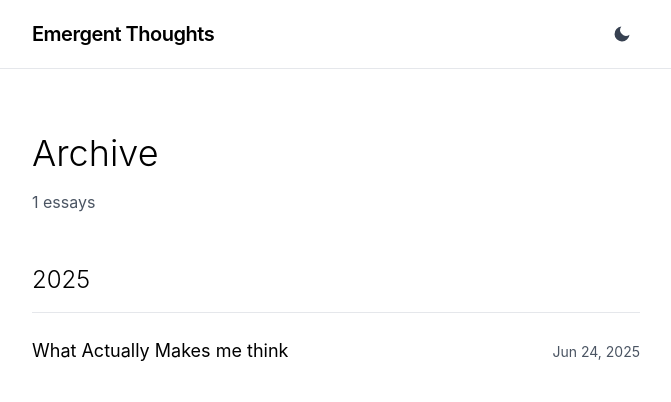
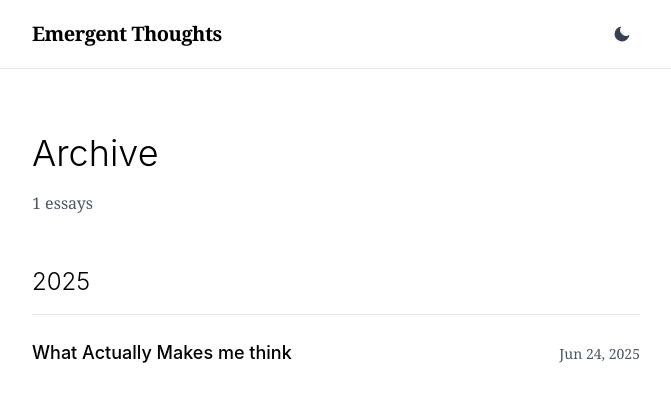
Before and after one commit to SanketAdk/Emergent-Blog-, a Next.js app: page /archive in a window 1280 px wide. Shown: the top 402 px of the page, without its empty margins (304-975 px from the left). Built offline with nearby package versions, Linux system fonts and the light colour scheme.

Commit message:
Update globals.css

```diff
--- a/app/globals.css
+++ b/app/globals.css
@@ -1,6 +1,8 @@
 @tailwind base;
 @tailwind components;
 @tailwind utilities;
+
+@import url('https://fonts.googleapis.com/css2?family=Crimson+Text:ital@0;1&family=Source+Sans+3:wght@400;500;600&display=swap');
 
 * {
   margin: 0;
@@ -10,12 +12,29 @@
 
 html {
   scroll-behavior: smooth;
+  background-color: #ffffff;
+  color: #000000;
+}
+
+html.dark {
+  background-color: #0a0a0a;
+  color: #ffffff;
 }
 
 body {
-  font-family: -apple-system, BlinkMacSystemFont, 'Segoe UI', Roboto, sans-serif;
-  line-height: 1.7;
+  font-family: 'Crimson Text', Georgia, serif;
+  font-size: 16px;
+  line-height: 1.8;
   -webkit-font-smoothing: antialiased;
+  moz-osx-font-smoothing: grayscale;
+  background-color: inherit;
+  color: inherit;
+  transition: background-color 0.3s, color 0.3s;
+}
+
+h1, h2, h3, h4, h5, h6 {
+  font-family: 'Source Sans 3', -apple-system, BlinkMacSystemFont, 'Segoe UI', sans-serif;
+  font-weight: 500;
 }
 
 a {
@@ -27,3 +46,18 @@ a {
 a:hover {
   opacity: 0.7;
 }
+
+/* Ensure text is visible in both modes */
+p {
+  color: inherit;
+}
+
+nav {
+  background-color: #ffffff;
+  color: #000000;
+}
+
+html.dark nav {
+  background-color: #0a0a0a;
+  color: #ffffff;
+}
```
